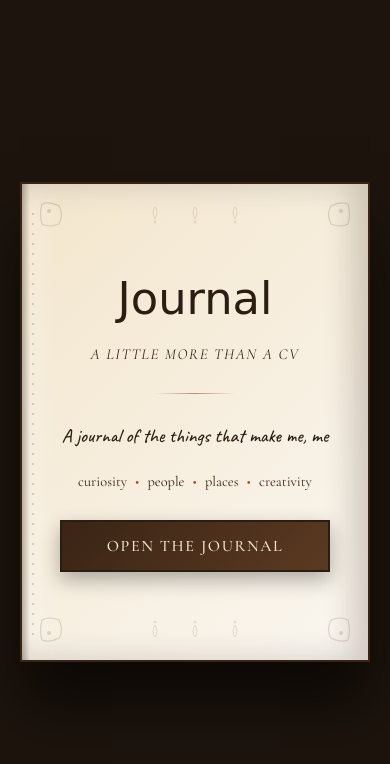
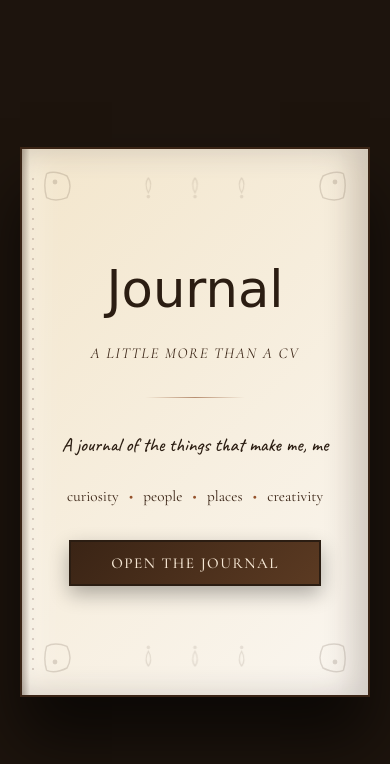
Before and after one commit to IpsitaBulsara/CreativeCV, a plain HTML site: page index.html in a window 390 px wide. Drawn offline with nearby package versions, Linux system fonts and the light colour scheme; a web font is replaced by a local one.

Commit message:
Increase book rectangle size - larger dimensions and scaled typography

```diff
--- a/index.html
+++ b/index.html
@@ -25,8 +25,8 @@
         .book-container {
             position: relative;
             width: 100%;
-            max-width: 400px;
-            height: 550px;
+            max-width: 550px;
+            height: 700px;
             perspective: 1000px;
         }
 
@@ -44,7 +44,7 @@
             flex-direction: column;
             align-items: center;
             justify-content: center;
-            padding: 50px 40px;
+            padding: 60px 50px;
             text-align: center;
             transition: transform 0.3s ease;
         }
@@ -85,51 +85,51 @@
 
         .book-top-ornament {
             position: absolute;
-            top: 20px;
+            top: 25px;
             left: 50%;
             transform: translateX(-50%);
-            width: 120px;
-            height: 20px;
+            width: 140px;
+            height: 25px;
             opacity: 0.2;
         }
 
         .book-bottom-ornament {
             position: absolute;
-            bottom: 20px;
+            bottom: 25px;
             left: 50%;
             transform: translateX(-50%) scaleY(-1);
-            width: 120px;
-            height: 20px;
+            width: 140px;
+            height: 25px;
             opacity: 0.2;
         }
 
         .book-corner {
             position: absolute;
-            width: 50px;
-            height: 50px;
+            width: 60px;
+            height: 60px;
             opacity: 0.15;
         }
 
         .book-corner.tl {
-            top: 12px;
-            left: 12px;
+            top: 15px;
+            left: 15px;
         }
 
         .book-corner.tr {
-            top: 12px;
-            right: 12px;
+            top: 15px;
+            right: 15px;
             transform: scaleX(-1);
         }
 
         .book-corner.bl {
-            bottom: 12px;
-            left: 12px;
+            bottom: 15px;
+            left: 15px;
             transform: scaleY(-1);
         }
 
         .book-corner.br {
-            bottom: 12px;
-            right: 12px;
+            bottom: 15px;
+            right: 15px;
             transform: scale(-1);
         }
 
@@ -145,53 +145,53 @@
 
         .book-title {
             font-family: 'Italianno', cursive;
-            font-size: 3.5em;
+            font-size: 4.5em;
             color: #2b1d12;
-            margin-bottom: 20px;
+            margin-bottom: 25px;
             font-weight: 400;
         }
 
         .book-subtitle {
-            font-size: 1.1em;
+            font-size: 1.2em;
             color: #3a2415;
             font-style: italic;
             letter-spacing: 0.1em;
-            margin-bottom: 30px;
+            margin-bottom: 35px;
             text-transform: uppercase;
         }
 
         .book-divider {
-            width: 80px;
+            width: 100px;
             height: 1px;
             background: linear-gradient(90deg, transparent, rgba(141, 79, 40, 0.6), transparent);
-            margin: 20px auto 30px;
+            margin: 25px auto 35px;
         }
 
         .book-tagline {
             font-family: 'Caveat', cursive;
-            font-size: 1.4em;
+            font-size: 1.6em;
             color: #2b1d12;
-            margin: 20px 0;
+            margin: 25px 0;
             font-weight: 500;
         }
 
         .book-tags {
             display: flex;
             justify-content: center;
-            gap: 8px;
-            margin: 25px 0 30px;
+            gap: 10px;
+            margin: 30px 0 35px;
             flex-wrap: wrap;
-            font-size: 0.9em;
+            font-size: 0.95em;
             color: #3a2415;
         }
 
         .cta-button {
             display: inline-block;
-            padding: 14px 45px;
+            padding: 16px 50px;
             background: linear-gradient(135deg, #3a2415, #5b3a22);
             color: #f5e6d3;
             text-decoration: none;
-            font-size: 1em;
+            font-size: 1.05em;
             letter-spacing: 0.1em;
             border: 2px solid #2b1d12;
             transition: all 0.3s ease;
@@ -207,10 +207,33 @@
             box-shadow: 0 12px 30px rgba(0, 0, 0, 0.4);
         }
 
-        @media (max-width: 600px) {
+        @media (max-width: 700px) {
             .book-container {
-                max-width: 350px;
-                height: 480px;
+                max-width: 450px;
+                height: 600px;
+            }
+
+            .book {
+                padding: 50px 40px;
+            }
+
+            .book-title {
+                font-size: 3.8em;
+            }
+
+            .book-subtitle {
+                font-size: 1.05em;
+            }
+
+            .book-tagline {
+                font-size: 1.4em;
+            }
+        }
+
+        @media (max-width: 500px) {
+            .book-container {
+                max-width: 100%;
+                height: 550px;
             }
 
             .book {
@@ -218,7 +241,7 @@
             }
 
             .book-title {
-                font-size: 2.8em;
+                font-size: 3.2em;
             }
 
             .book-subtitle {
@@ -227,6 +250,11 @@
 
             .book-tagline {
                 font-size: 1.2em;
+            }
+
+            .cta-button {
+                font-size: 0.95em;
+                padding: 12px 40px;
             }
         }
     </style>
```
